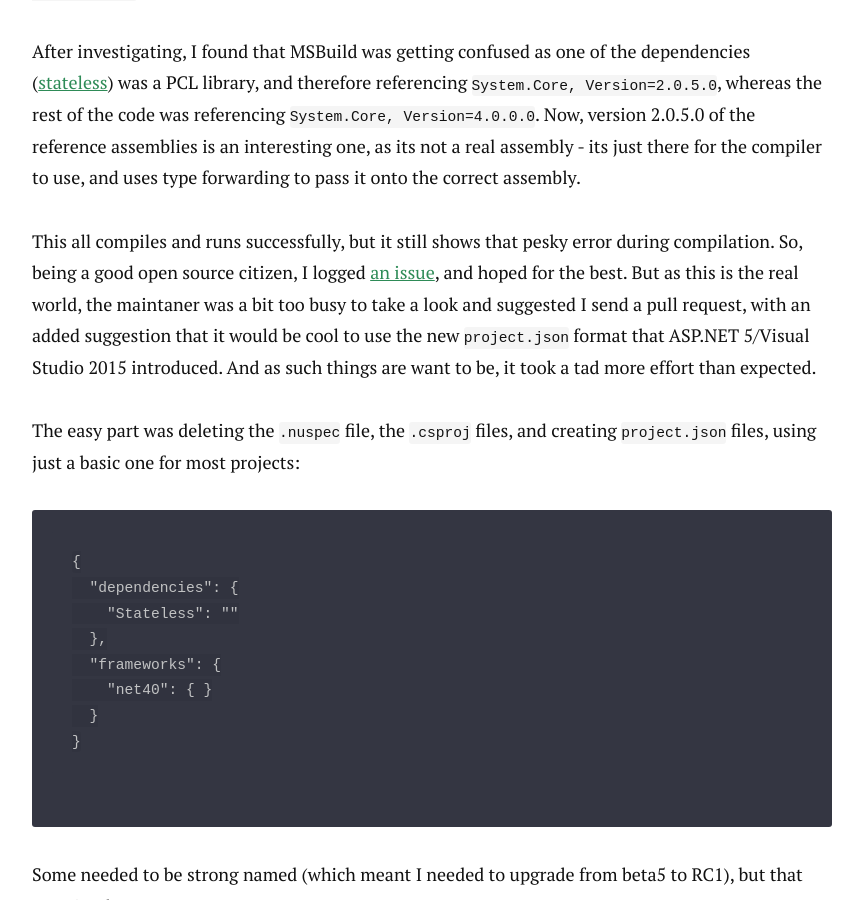
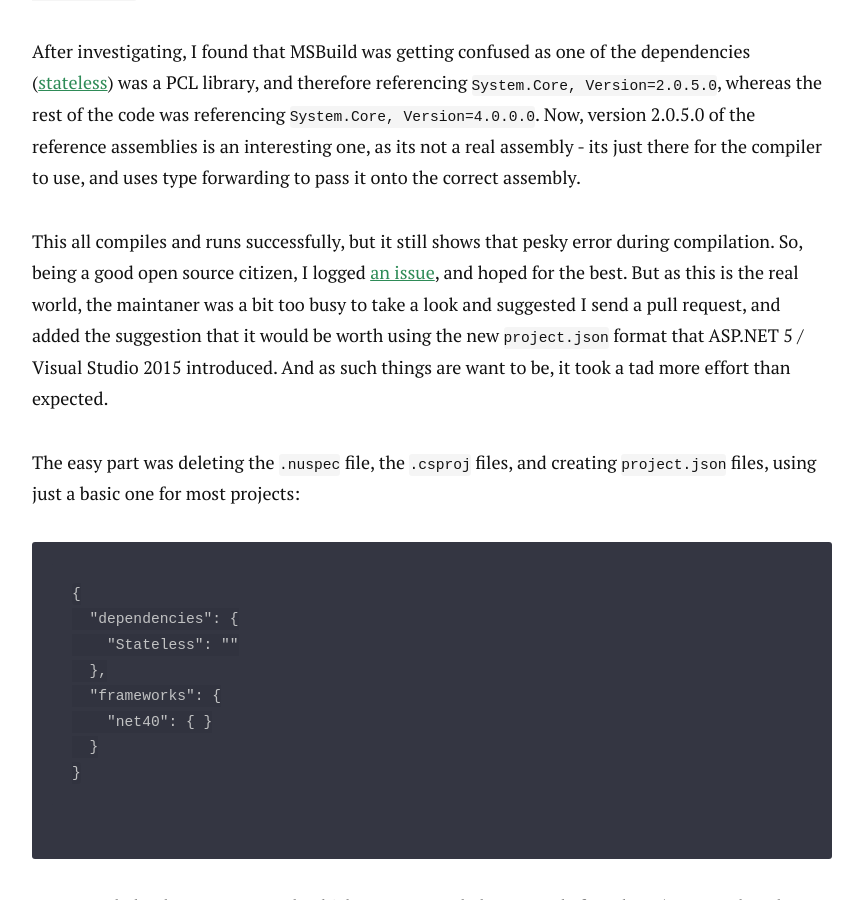
Before and after one commit to matt-richardson/matt-richardson.github.io, a Jekyll site: the page built from _posts/2015-12-04-converting-a-portable-class-library-project-to-use-project-dot-json.markdown, in a window 1280 px wide and 900 px high, scrolled down 832 px. Shown: the whole window, without its empty margins (208-1071 px from the left). Built offline with Jekyll 4.4.1, drawn with Linux system fonts in a browser that asks for light colours; nearby versions of some CDN libraries; Markdown is read by kramdown in place of the engine named in the settings.

Commit message:
Clarifying where the suggestion to use project.son came from

```diff
--- a/_posts/2015-12-04-converting-a-portable-class-library-project-to-use-project-dot-json.markdown
+++ b/_posts/2015-12-04-converting-a-portable-class-library-project-to-use-project-dot-json.markdown
@@ -14,7 +14,7 @@ To help drive best practice, we've been pushing towards fixing these warnings, a
 
 After investigating, I found that MSBuild was getting confused as one of the dependencies ([stateless](https://github.com/nblumhardt/stateless)) was a PCL library, and therefore referencing `System.Core, Version=2.0.5.0`, whereas the rest of the code was referencing `System.Core, Version=4.0.0.0`. Now, version 2.0.5.0 of the reference assemblies is an interesting one, as its not a real assembly - its just there for the compiler to use, and uses type forwarding to pass it onto the correct assembly.
 
-This all compiles and runs successfully, but it still shows that pesky error during compilation. So, being a good open source citizen, I logged [an issue](https://github.com/nblumhardt/stateless/issues/37), and hoped for the best. But as this is the real world, the maintaner was a bit too busy to take a look and suggested I send a pull request, with an added suggestion that it would be cool to use the new `project.json` format that ASP.NET 5/Visual Studio 2015 introduced. And as such things are want to be, it took a tad more effort than expected.
+This all compiles and runs successfully, but it still shows that pesky error during compilation. So, being a good open source citizen, I logged [an issue](https://github.com/nblumhardt/stateless/issues/37), and hoped for the best. But as this is the real world, the maintaner was a bit too busy to take a look and suggested I send a pull request, and added the suggestion that it would be worth using the new `project.json` format that ASP.NET 5 / Visual Studio 2015 introduced. And as such things are want to be, it took a tad more effort than expected.
 
 <!-- more -->
 
```
